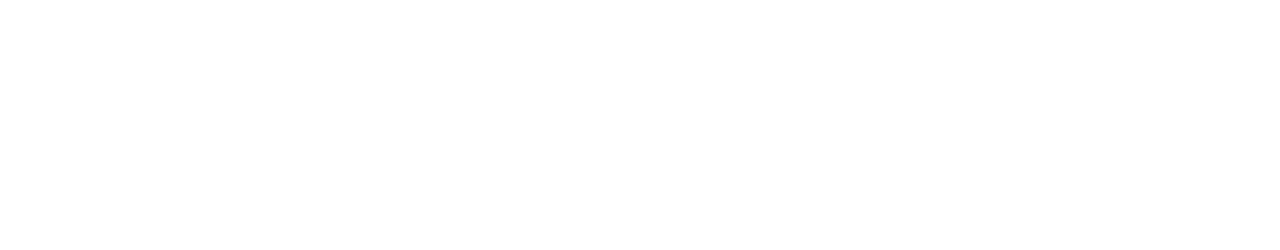
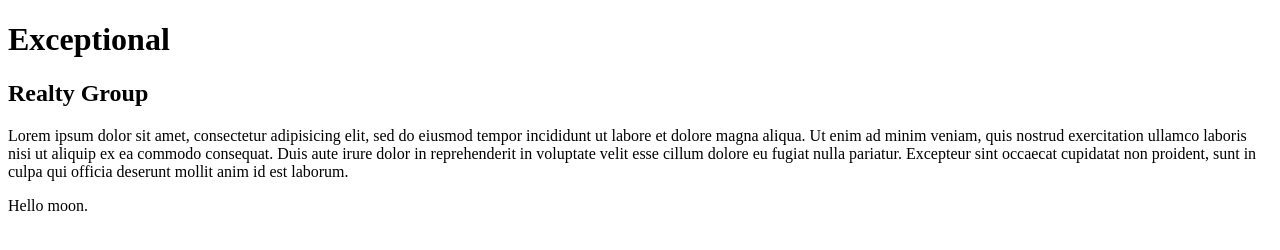
Before and after one commit to derekjcerretani/exceptional-realty, a plain HTML site: page index.html in a window 1280 px wide. Drawn offline with Linux system fonts and the light colour scheme.

Commit message:
add body content to index.html, started real-estate-listings.html

```diff
--- a/index.html
+++ b/index.html
@@ -24,5 +24,16 @@
     <!-- The body is the entire viewable area of the webpage.
       For example we can see text, links, images, and media. -->
 
+    <h1>Exceptional</h1>
+    <h2>Realty Group</h2>
+
+    <p>Lorem ipsum dolor sit amet, consectetur adipisicing elit, sed do eiusmod
+      tempor incididunt ut labore et dolore magna aliqua. Ut enim ad minim veniam,
+      quis nostrud exercitation ullamco laboris nisi ut aliquip ex ea commodo
+      consequat. Duis aute irure dolor in reprehenderit in voluptate velit esse
+      cillum dolore eu fugiat nulla pariatur. Excepteur sint occaecat cupidatat
+      non proident, sunt in culpa qui officia deserunt mollit anim id est laborum.</p>
+
+    <p>Hello moon.</p>
   </body>
 </html>
```
Also changed, not shown: real-estate-listings.html (+17 -0 lines).
